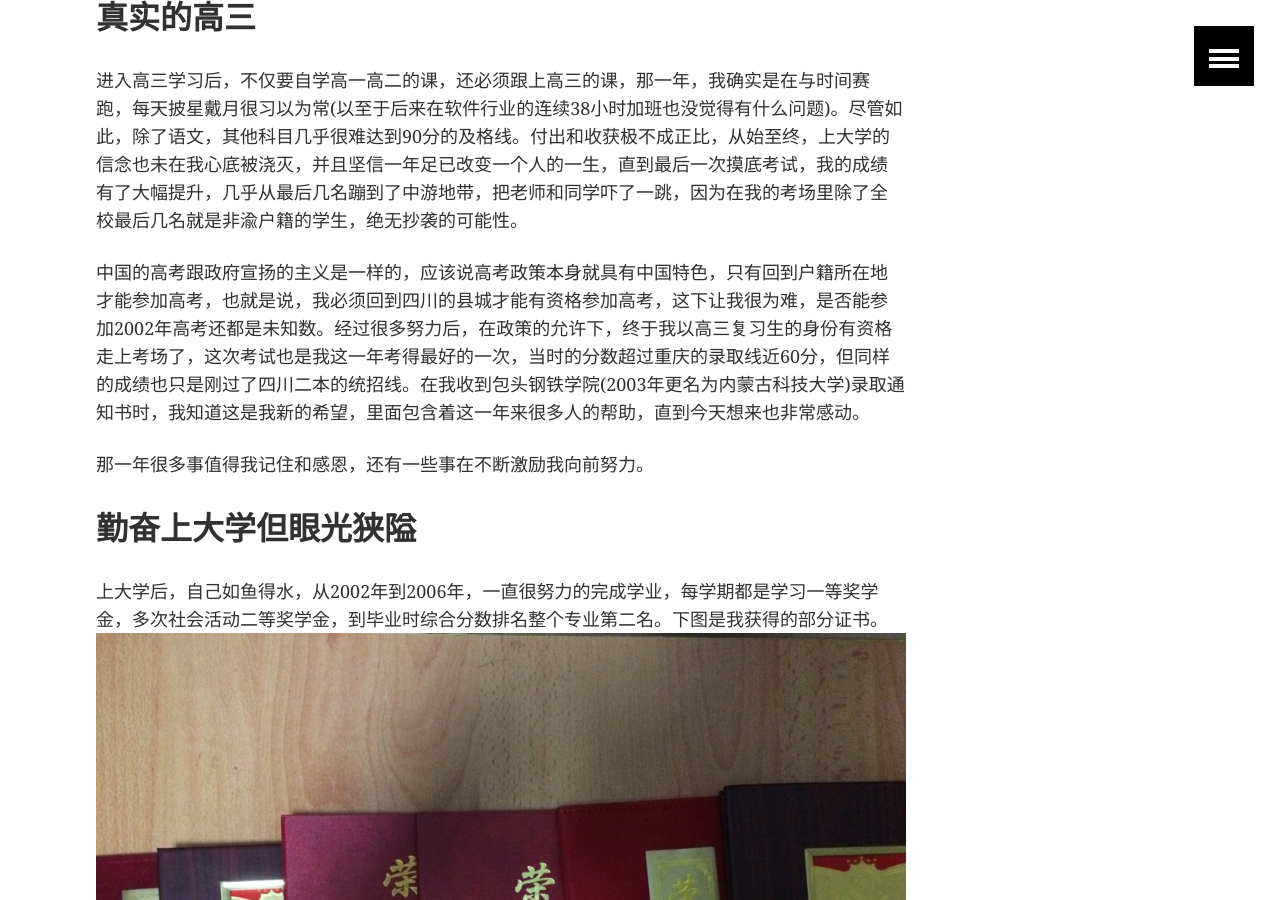
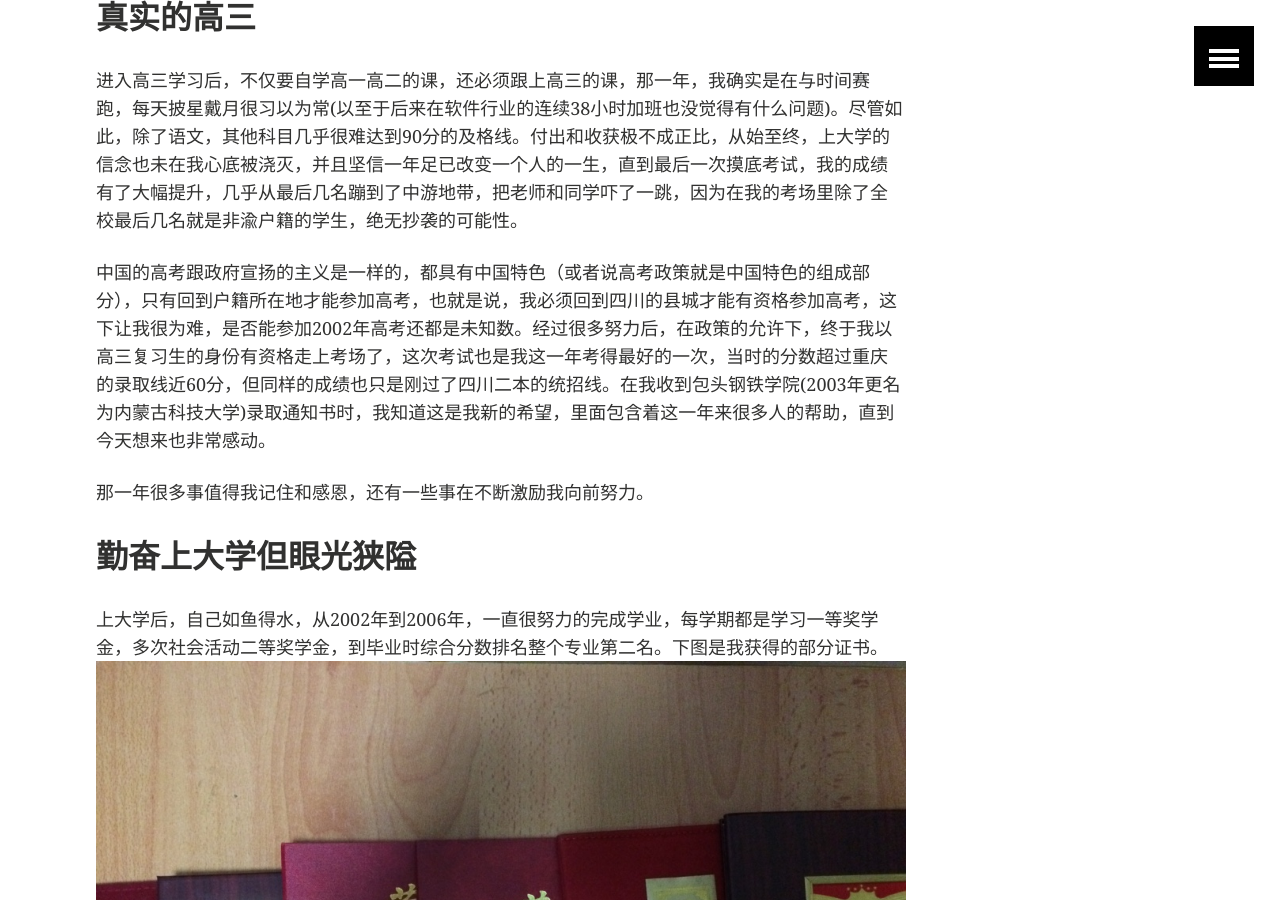
Before and after one commit to xialingsc/home, a Jekyll site: the page built from _posts/others/2015-10-09-What-I-Did-Before-I-was-25-years-old.md, in a window 1280 px wide and 900 px high, scrolled down 7926 px. Built offline with Jekyll 4.4.1, drawn with Linux system fonts in a browser that asks for light colours; a script that is not in the unit is left out; comment, search, counter and statistics services are not loaded.

Commit message:
release post

```diff
--- a/_posts/others/2015-10-09-What-I-Did-Before-I-was-25-years-old.md
+++ b/_posts/others/2015-10-09-What-I-Did-Before-I-was-25-years-old.md
@@ -70,7 +70,7 @@ image:
 
 进入高三学习后，不仅要自学高一高二的课，还必须跟上高三的课，那一年，我确实是在与时间赛跑，每天披星戴月很习以为常(以至于后来在软件行业的连续38小时加班也没觉得有什么问题)。尽管如此，除了语文，其他科目几乎很难达到90分的及格线。付出和收获极不成正比，从始至终，上大学的信念也未在我心底被浇灭，并且坚信一年足已改变一个人的一生，直到最后一次摸底考试，我的成绩有了大幅提升，几乎从最后几名蹦到了中游地带，把老师和同学吓了一跳，因为在我的考场里除了全校最后几名就是非渝户籍的学生，绝无抄袭的可能性。
 
-中国的高考跟政府宣扬的主义是一样的，应该说高考政策本身就具有中国特色，只有回到户籍所在地才能参加高考，也就是说，我必须回到四川的县城才能有资格参加高考，这下让我很为难，是否能参加2002年高考还都是未知数。经过很多努力后，在政策的允许下，终于我以高三复习生的身份有资格走上考场了，这次考试也是我这一年考得最好的一次，当时的分数超过重庆的录取线近60分，但同样的成绩也只是刚过了四川二本的统招线。在我收到包头钢铁学院(2003年更名为内蒙古科技大学)录取通知书时，我知道这是我新的希望，里面包含着这一年来很多人的帮助，直到今天想来也非常感动。
+中国的高考跟政府宣扬的主义是一样的，都具有中国特色（或者说高考政策就是中国特色的组成部分），只有回到户籍所在地才能参加高考，也就是说，我必须回到四川的县城才能有资格参加高考，这下让我很为难，是否能参加2002年高考还都是未知数。经过很多努力后，在政策的允许下，终于我以高三复习生的身份有资格走上考场了，这次考试也是我这一年考得最好的一次，当时的分数超过重庆的录取线近60分，但同样的成绩也只是刚过了四川二本的统招线。在我收到包头钢铁学院(2003年更名为内蒙古科技大学)录取通知书时，我知道这是我新的希望，里面包含着这一年来很多人的帮助，直到今天想来也非常感动。
 
 那一年很多事值得我记住和感恩，还有一些事在不断激励我向前努力。
 
```
